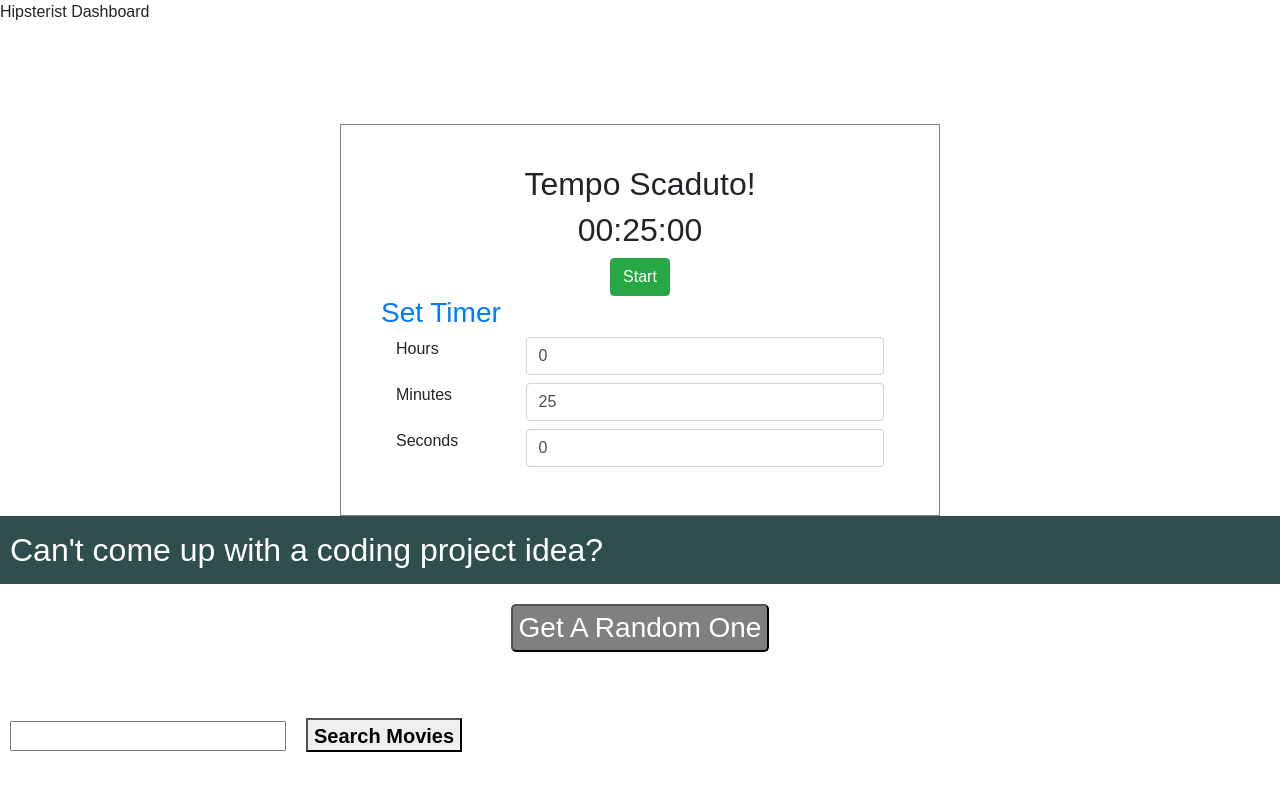
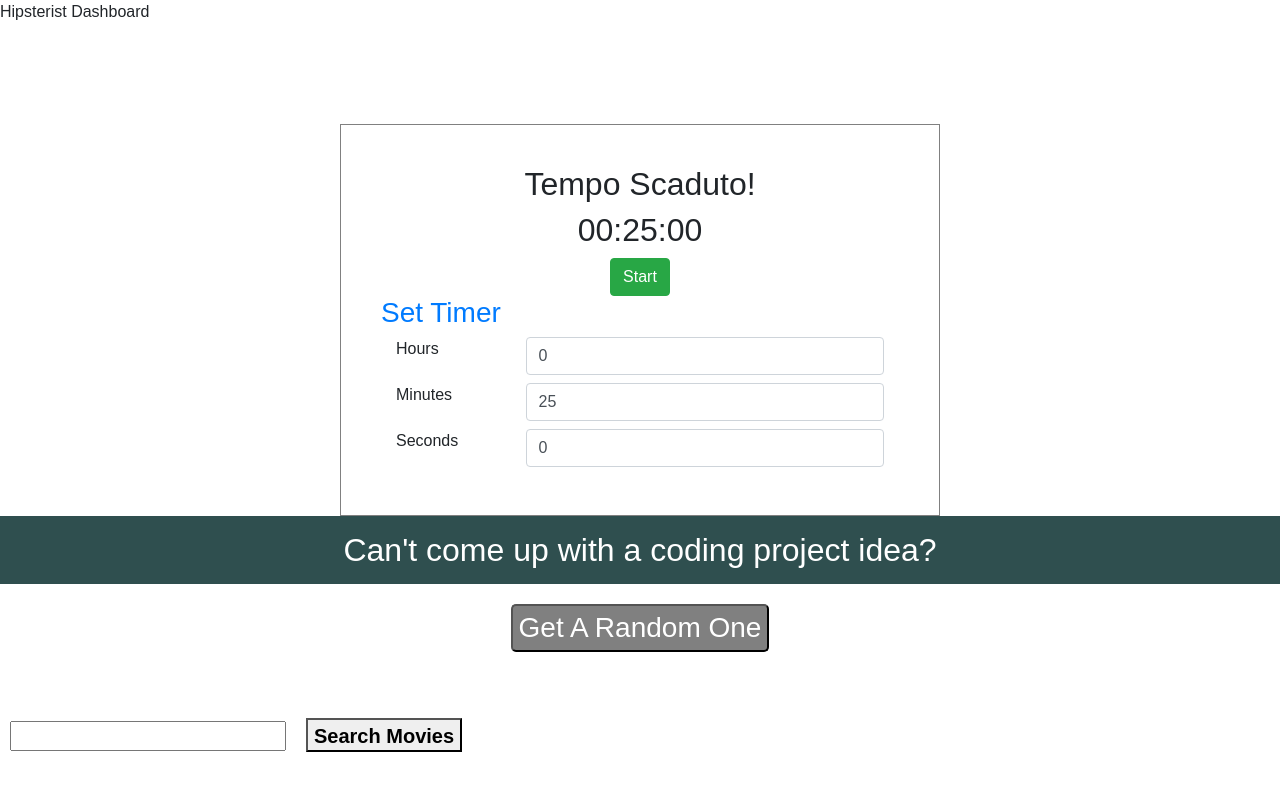
Before and after one commit to lisadean/hipsterist-dashboard, a React (Create React App) app: page / in a window 1280 px wide. Shown: the top 790 px of the page. Built offline with nearby package versions, Linux system fonts and the light colour scheme; a web font is replaced by a local one.

Commit message:
Moved project randomizer files to their own subdirectory. Centered text

```diff
--- a/src/App.js
+++ b/src/App.js
@@ -2,7 +2,7 @@ import React, { Component } from 'react';
 import './App.css';
 // import Weather from './Weather';
 import Pomodoro from './Pomodoro/pomodoro';
-import ProjectRandomizer from './ProjectRandomizer';
+import ProjectRandomizer from './ProjectRandomizer/ProjectRandomizer';
 import MovieDashboard from './MovieDashboard';
 
 class App extends Component {
--- a/src/ProjectRandomizer.css
+++ b/src/ProjectRandomizer/ProjectRandomizer.css
@@ -1,5 +1,6 @@
 .project-randomizer-container {
   font-size: 1em;
+  text-align: center;
 }
 
 .question {
```
Also changed, not shown: src/ProjectRandomizer/ProjectRandomizer.js (renamed from src/ProjectRandomizer.js), src/ProjectRandomizer/ProjectRandomizerProject.js (renamed from src/ProjectRandomizerProject.js), src/ProjectRandomizer/projectList.js (renamed from src/projectList.js), src/ProjectRandomizer/projectSource.js (renamed from src/projectSource.js).
